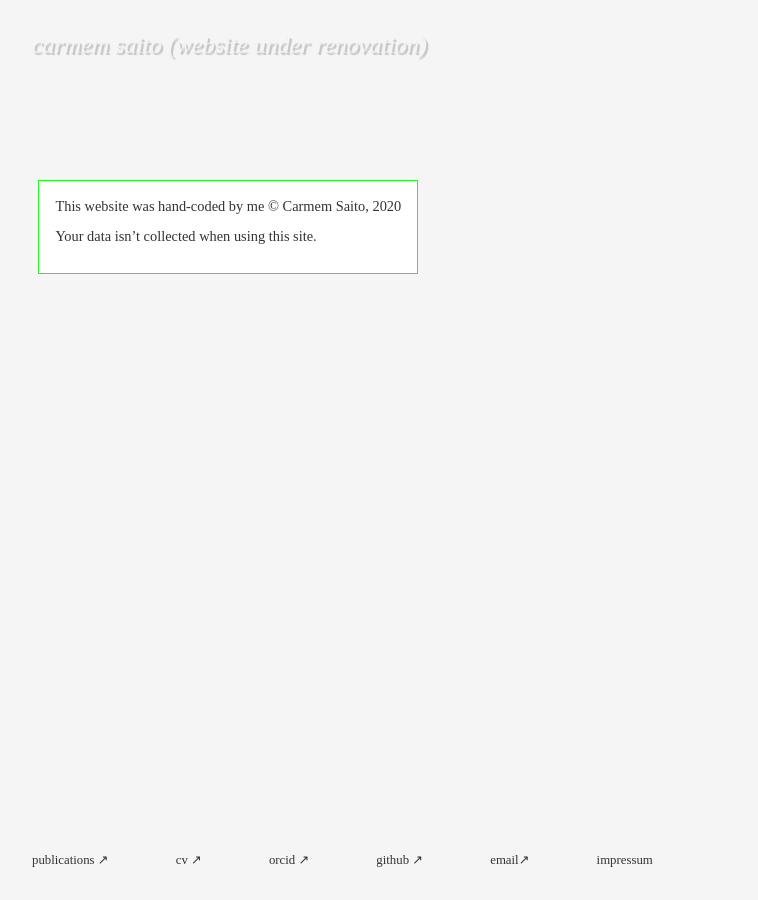
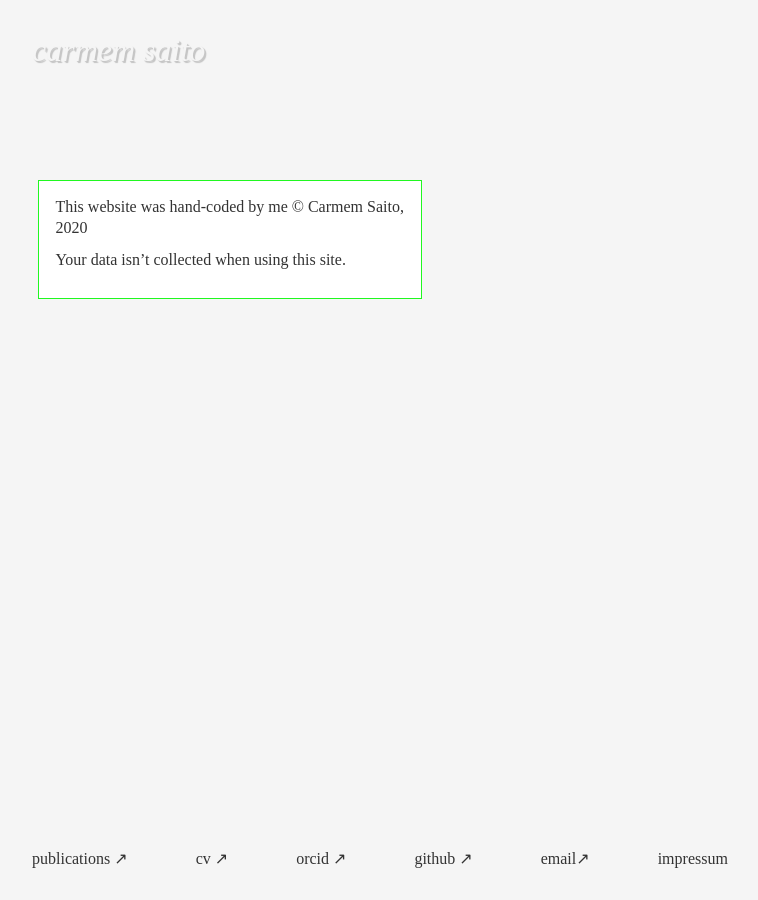
Before and after one commit to carmem-s/carmem-s.github.io, a Jekyll site: the page built from impressum.html, in a window 1280 px wide. Shown: the whole page, without its empty margins (0-758 px from the left). Built offline with Jekyll 4.4.1, drawn with Linux system fonts in a browser that asks for light colours; some web fonts are replaced.

Commit message:
fixing fonts

```diff
--- a/_includes/header.html
+++ b/_includes/header.html
@@ -1,5 +1,5 @@
 <header class="cs-header">
     <div>
-        <a class="cs-header--link" href="/"> carmem saito   (website under renovation)</a>
+        <a class="cs-header--link" href="/"> carmem saito</a>
     </div>
 </header>
--- a/_sass/_footer.scss
+++ b/_sass/_footer.scss
@@ -14,13 +14,14 @@
 
 .cs-links {
   font-family: 'Xanh Mono';
-  font-size: .8rem;
+  font-size: .75rem;
   font-weight: 500;
   text-transform: lowercase;
   display: flex;
   justify-content: space-between;
   @media only screen and (min-width : 992px) {
     display: block;
+    font-size: 1rem;
   }
 }
 
--- a/_sass/_main.scss
+++ b/_sass/_main.scss
@@ -1,6 +1,7 @@
 .cs-header {
   width: 100%;
   padding: 2rem;
+  margin-bottom: 1rem;
   height: var(--header-height);
   @media only screen and (min-width : 992px) {
   // padding: 2rem 0 0 2rem;
@@ -19,7 +20,10 @@
     &:hover {
       color: #F5F5F5;
       text-shadow: 1px 1px 1px #20F820,
-                  2px 2px 1px #20F820;
+                2px 2px 1px #20F820;
+  }
+  @media only screen and (min-width : 992px) {
+  font-size: 2rem;
   }
 }
 
@@ -45,7 +49,7 @@
 
 .cs-small-text {
   font-family: 'Xanh Mono';
-  font-size: .90rem;
+  font-size: 1rem;
   text-align: left;
   line-height: 1.3;
   margin-bottom: .7rem;
@@ -107,7 +111,7 @@ h4 {
 }
 
 h1 {
-  font-size: 1.5rem;
+  font-size: 2rem;
   margin-bottom: 2em;
 }
 
@@ -117,7 +121,7 @@ h2 {
 }
 
 h3 {
-  font-size: 1.5rem;
+  font-size: 1.75rem;
   margin-bottom: 2em;
   margin-top: 3.2em;
 }
@@ -131,5 +135,5 @@ p {
 
 p,
 ul {
-  font-size: 1rem;
+  font-size: 1.5rem;
 }
```
